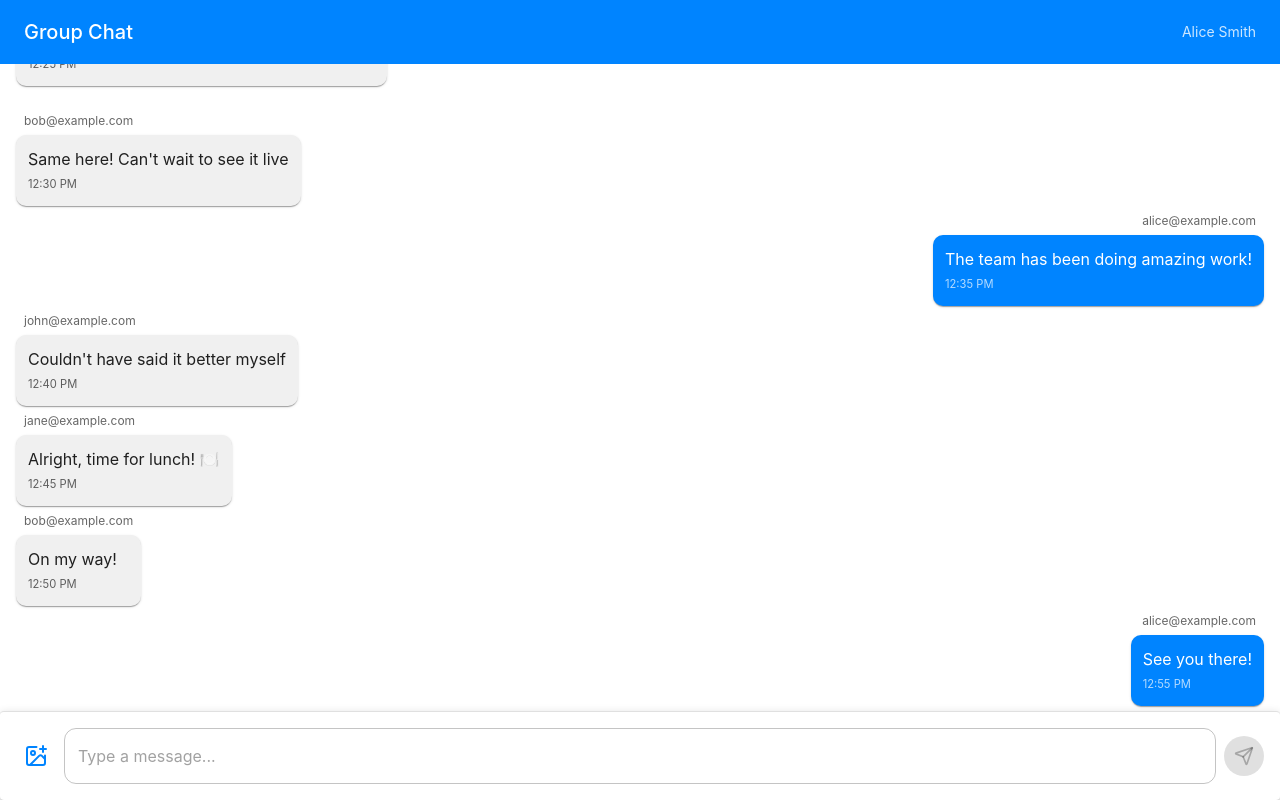
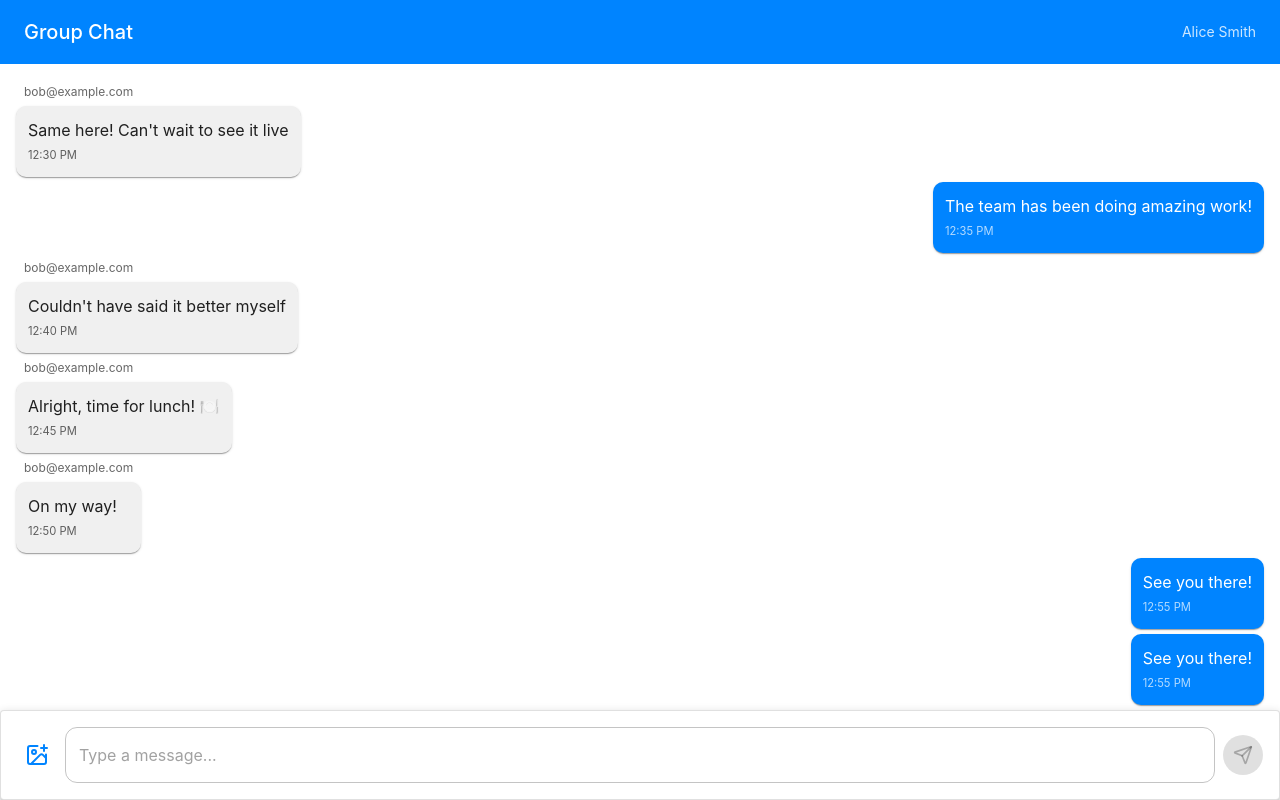
Before and after one commit to Fextur/Chat-App, a React (Vite) app in the folder client/: page / in a window 1280 px wide. Built offline with nearby package versions, Linux system fonts and the light colour scheme.

Commit message:
added image dragging and removed showing name for own user messages

```diff
--- a/client/src/components/ChatWindow.tsx
+++ b/client/src/components/ChatWindow.tsx
@@ -1,4 +1,4 @@
-import { useRef, useEffect, useLayoutEffect } from "react";
+import { useRef, useEffect, useLayoutEffect, useMemo } from "react";
 import { Box, CircularProgress, Typography } from "@mui/material";
 import { useVirtualizer } from "@tanstack/react-virtual";
 import { Message } from "@/types";
@@ -59,10 +59,12 @@ export const ChatWindow = ({
     );
   };
 
-  const estimateSize = (index: number): number => {
+  const estimateSize = useMemo(() => {
+    return (index: number): number => {
       const message = messages[index];
       if (!message) return 100;
 
+      const isCurrentUser = message.user === currentUserEmail;
       let estimatedHeight = 0;
 
       if (shouldShowDateHeader(index)) {
@@ -70,6 +72,10 @@ export const ChatWindow = ({
       }
 
       estimatedHeight += 80;
+
+      if (isCurrentUser) {
+        estimatedHeight -= 24;
+      }
 
       if (message.media) {
         const dimensions = imageDimensionsRef.current.get(message.media);
@@ -109,6 +115,7 @@ export const ChatWindow = ({
 
       return estimatedHeight;
     };
+  }, [messages, currentUserEmail]);
 
   const virtualizer = useVirtualizer({
     count: messages?.length ?? 0,
@@ -116,6 +123,10 @@ export const ChatWindow = ({
     estimateSize,
     overscan: 5,
   });
+
+  useEffect(() => {
+    virtualizer.measure();
+  }, [messages, currentUserEmail, virtualizer]);
 
   useEffect(() => {
     messages.forEach((message) => {
@@ -284,6 +295,17 @@ export const ChatWindow = ({
             const isFromCurrentUser = newMessage?.user === currentUserEmail;
             const shouldScroll =
               isFromCurrentUser || shouldAutoScrollRef.current;
+
+            virtualizer.measure();
+
+            setTimeout(() => {
+              const lastIndex = messages.length - 1;
+              const element = itemRefs.current.get(lastIndex);
+              if (element) {
+                virtualizer.measureElement(element);
+              }
+              virtualizer.measure();
+            }, 0);
 
             if (shouldScroll) {
               setTimeout(() => {
--- a/client/src/components/MessageBubble.tsx
+++ b/client/src/components/MessageBubble.tsx
@@ -73,6 +73,7 @@ export const MessageBubble = ({
         }}
       >
         <Box sx={{ maxWidth: "70%", minWidth: "120px" }}>
+          {!isCurrentUser && (
             <Typography
               variant="caption"
               sx={{
@@ -80,11 +81,12 @@ export const MessageBubble = ({
                 mb: 0.5,
                 display: "block",
                 px: 1,
-              textAlign: isCurrentUser ? "right" : "left",
+                textAlign: "left",
               }}
             >
               {message.user}
             </Typography>
+          )}
 
           <Paper
             elevation={1}
--- a/client/src/components/MessageInput.tsx
+++ b/client/src/components/MessageInput.tsx
@@ -1,4 +1,4 @@
-import { useState, useRef, ChangeEvent, KeyboardEvent } from "react";
+import { useState, useRef, ChangeEvent, KeyboardEvent, DragEvent } from "react";
 import { Box, TextField, IconButton, Paper, Tooltip } from "@mui/material";
 import { Send, ImagePlus, X } from "lucide-react";
 
@@ -15,6 +15,8 @@ export const MessageInput = ({
 }: MessageInputProps) => {
   const [message, setMessage] = useState("");
   const [mediaPreview, setMediaPreview] = useState<string | null>(null);
+  const [isDragging, setIsDragging] = useState(false);
+  const [_dragCounter, setDragCounter] = useState(0);
   const fileInputRef = useRef<HTMLInputElement>(null);
 
   const handleSend = () => {
@@ -38,14 +40,20 @@ export const MessageInput = ({
     }
   };
 
-  const handleImageSelect = (e: ChangeEvent<HTMLInputElement>) => {
-    const file = e.target.files?.[0];
+  const processImageFile = (file: File) => {
     if (file && file.type.startsWith("image/")) {
       const reader = new FileReader();
       reader.onloadend = () => {
         setMediaPreview(reader.result as string);
       };
       reader.readAsDataURL(file);
+    }
+  };
+
+  const handleImageSelect = (e: ChangeEvent<HTMLInputElement>) => {
+    const file = e.target.files?.[0];
+    if (file) {
+      processImageFile(file);
     }
   };
 
@@ -56,19 +64,67 @@ export const MessageInput = ({
     }
   };
 
+  const handleDragEnter = (e: DragEvent) => {
+    e.preventDefault();
+    e.stopPropagation();
+    if (!isPending) {
+      setDragCounter((prev) => prev + 1);
+      setIsDragging(true);
+    }
+  };
+
+  const handleDragOver = (e: DragEvent) => {
+    e.preventDefault();
+    e.stopPropagation();
+  };
+
+  const handleDragLeave = (e: DragEvent) => {
+    e.preventDefault();
+    e.stopPropagation();
+    setDragCounter((prev) => {
+      const newCounter = prev - 1;
+      if (newCounter === 0) {
+        setIsDragging(false);
+      }
+      return newCounter;
+    });
+  };
+
+  const handleDrop = (e: DragEvent) => {
+    e.preventDefault();
+    e.stopPropagation();
+    setIsDragging(false);
+    setDragCounter(0);
+
+    if (isPending) return;
+
+    const files = e.dataTransfer.files;
+    if (files && files.length > 0) {
+      const file = files[0];
+      processImageFile(file);
+    }
+  };
+
   const remaining = MAX_MESSAGE_LENGTH - message.length;
   const isOverLimit = remaining < 0;
 
   return (
     <Paper
       elevation={3}
+      onDragEnter={handleDragEnter}
+      onDragOver={handleDragOver}
+      onDragLeave={handleDragLeave}
+      onDrop={handleDrop}
       sx={{
         position: "sticky",
         bottom: 0,
-        backgroundColor: "background.paper",
+        backgroundColor: isDragging ? "action.hover" : "background.paper",
         borderTop: 1,
-        borderColor: "divider",
+        borderColor: isDragging ? "primary.main" : "divider",
+        borderWidth: isDragging ? 2 : 1,
+        borderStyle: "solid",
         p: 2,
+        transition: "all 0.2s ease-in-out",
       }}
     >
       {mediaPreview && (
--- a/client/src/hooks/useMessages.tsx
+++ b/client/src/hooks/useMessages.tsx
@@ -296,7 +296,7 @@ const generateMockMessages = (): Message[] => {
     },
     {
       id: "44",
-      user: "jane@example.com",
+      user: "bob@example.com",
       content: "Thanks John! Really excited about this project",
       timestamp: new Date(now.setHours(12, 25, 0, 0)),
     },
@@ -314,13 +314,13 @@ const generateMockMessages = (): Message[] => {
     },
     {
       id: "47",
-      user: "john@example.com",
+      user: "bob@example.com",
       content: "Couldn't have said it better myself",
       timestamp: new Date(now.setHours(12, 40, 0, 0)),
     },
     {
       id: "48",
-      user: "jane@example.com",
+      user: "bob@example.com",
       content: "Alright, time for lunch! 🍽️",
       timestamp: new Date(now.setHours(12, 45, 0, 0)),
     },
@@ -332,6 +332,12 @@ const generateMockMessages = (): Message[] => {
     },
     {
       id: "50",
+      user: "alice@example.com",
+      content: "See you there!",
+      timestamp: new Date(now.setHours(12, 55, 0, 0)),
+    },
+    {
+      id: "51",
       user: "alice@example.com",
       content: "See you there!",
       timestamp: new Date(now.setHours(12, 55, 0, 0)),
```
Lines whose indentation alone changed are shown as unchanged.
